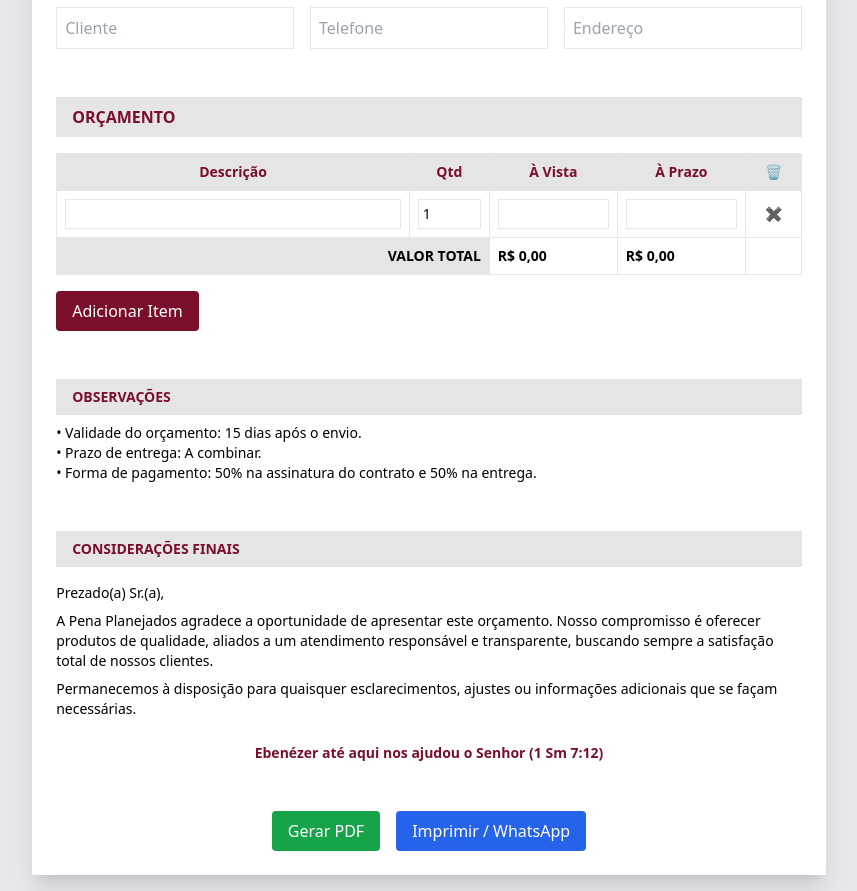
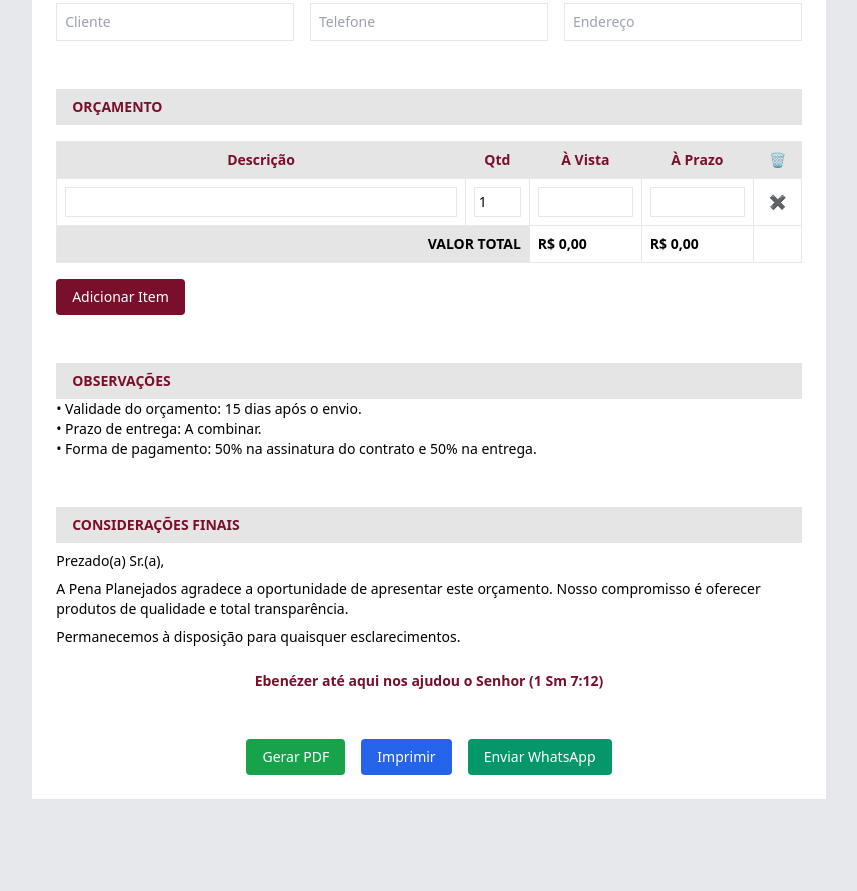
Before and after one commit to willianalves22/pena_planejados, a plain HTML site: page index.html in a window 1280 px wide. Shown: the part 365-1256 px from the top of the page, without its empty margins (211-1068 px from the left). After the commit the page ends 1180 px from the top, so only its background shows below. Drawn offline with nearby package versions, Linux system fonts and the light colour scheme.

Commit message:
Add files via upload

```diff
--- a/index.html
+++ b/index.html
@@ -5,16 +5,10 @@
 <meta name="viewport" content="width=device-width, initial-scale=1.0">
 <title>Orçamento | Pena Planejados</title>
 
-<!-- FAVICON -->
-<link rel="icon" type="image/png" href="favicon.png">
-
-<!-- PWA -->
+<link rel="icon" href="favicon.png">
 <link rel="manifest" href="manifest.json">
 
-<!-- Tailwind -->
 <script src="https://cdn.tailwindcss.com"></script>
-
-<!-- PDF -->
 <script src="https://cdnjs.cloudflare.com/ajax/libs/html2pdf.js/0.10.1/html2pdf.bundle.min.js"></script>
 
 <script>
@@ -31,25 +25,45 @@
 </script>
 
 <style>
+/* ================= IMPRESSÃO PROFISSIONAL ================= */
+@page {
+  size: A4;
+  margin: 10mm;
+}
+
 @media print {
-  body { background: white; }
+  body {
+    background: white;
+  }
+
+  .nao-imprimir {
+    display: none !important;
+  }
+
+  table, tr, td, th {
+    page-break-inside: avoid !important;
+  }
+
+  section {
+    break-inside: avoid;
+  }
 }
-input:disabled, textarea:disabled {
+
+input:disabled {
   background-color: #f3f4f6;
 }
 </style>
 </head>
 
-<body class="bg-gray-200 p-4 flex justify-center">
+<body class="bg-gray-200 flex justify-center p-4">
 
-<!-- CONTAINER A4 -->
-<div id="orcamento" class="bg-white w-[210mm] min-h-[297mm] shadow-xl">
+<div id="orcamento" class="bg-white w-[210mm] min-h-[297mm] text-sm">
 
 <!-- CABEÇALHO -->
 <header class="flex justify-between items-center p-6 border-b-4 border-vinho">
-  <img src="logo.png" class="w-56 object-contain" alt="Pena Planejados">
+  <img src="logo.png" class="w-56">
 
-  <div class="text-right text-sm">
+  <div class="text-right">
     <p>Rua do Hospital s/n Santa Amélia – Posto da Mata – BA</p>
     <p><strong>Responsáveis:</strong> Flávio Pena e Gilmária Pena</p>
     <p><strong>Contato:</strong> (73) 99959-4928 / (73) 99999-2026</p>
@@ -57,10 +71,9 @@
   </div>
 </header>
 
-<!-- DADOS PESSOAIS -->
+<!-- DADOS -->
 <section class="p-6">
   <h2 class="bg-cinza text-vinho font-bold px-4 py-2">DADOS PESSOAIS</h2>
-
   <div class="grid grid-cols-3 gap-4 mt-4">
     <input class="campo border p-2" placeholder="Cliente">
     <input class="campo border p-2" placeholder="Telefone">
@@ -72,14 +85,14 @@
 <section class="p-6">
   <h2 class="bg-cinza text-vinho font-bold px-4 py-2">ORÇAMENTO</h2>
 
-  <table class="w-full border mt-4 text-sm">
+  <table class="w-full border mt-4">
     <thead class="bg-cinza text-vinho">
       <tr>
         <th class="border p-2">Descrição</th>
-        <th class="border p-2 w-20">Qtd</th>
-        <th class="border p-2 w-32">À Vista</th>
-        <th class="border p-2 w-32">À Prazo</th>
-        <th class="border p-2 w-14">🗑</th>
+        <th class="border p-2 w-16">Qtd</th>
+        <th class="border p-2 w-28">À Vista</th>
+        <th class="border p-2 w-28">À Prazo</th>
+        <th class="border p-2 w-12 nao-imprimir">🗑</th>
       </tr>
     </thead>
 
@@ -90,118 +103,111 @@
         <td colspan="2" class="border p-2 text-right font-bold bg-cinza">VALOR TOTAL</td>
         <td id="totalVista" class="border p-2 font-bold">R$ 0,00</td>
         <td id="totalPrazo" class="border p-2 font-bold">R$ 0,00</td>
-        <td class="border"></td>
+        <td class="border nao-imprimir"></td>
       </tr>
     </tfoot>
   </table>
 
-  <button onclick="adicionarLinha()" class="mt-4 bg-vinho text-white px-4 py-2 rounded">
+  <button onclick="addLinha()" class="nao-imprimir mt-4 bg-vinho text-white px-4 py-2 rounded">
     Adicionar Item
   </button>
 </section>
 
 <!-- OBSERVAÇÕES -->
-<section class="p-6 text-sm">
+<section class="p-6">
   <h2 class="bg-cinza text-vinho font-bold px-4 py-2">OBSERVAÇÕES</h2>
-  <p class="mt-2">• Validade do orçamento: 15 dias após o envio.</p>
+  <p>• Validade do orçamento: 15 dias após o envio.</p>
   <p>• Prazo de entrega: A combinar.</p>
   <p>• Forma de pagamento: 50% na assinatura do contrato e 50% na entrega.</p>
 </section>
 
-<!-- CONSIDERAÇÕES FINAIS (COMPLETAS) -->
-<section class="p-6 text-sm">
+<!-- CONSIDERAÇÕES -->
+<section class="p-6">
   <h2 class="bg-cinza text-vinho font-bold px-4 py-2">CONSIDERAÇÕES FINAIS</h2>
-
-  <p class="mt-4">
-    Prezado(a) Sr.(a),
-  </p>
-
+  <p class="mt-2">Prezado(a) Sr.(a),</p>
   <p class="mt-2">
     A Pena Planejados agradece a oportunidade de apresentar este orçamento.
-    Nosso compromisso é oferecer produtos de qualidade, aliados a um atendimento
-    responsável e transparente, buscando sempre a satisfação total de nossos clientes.
+    Nosso compromisso é oferecer produtos de qualidade e total transparência.
   </p>
-
   <p class="mt-2">
-    Permanecemos à disposição para quaisquer esclarecimentos, ajustes ou informações
-    adicionais que se façam necessárias.
+    Permanecemos à disposição para quaisquer esclarecimentos.
   </p>
-
   <p class="mt-6 text-center font-bold text-vinho">
     Ebenézer até aqui nos ajudou o Senhor (1 Sm 7:12)
   </p>
 </section>
 
 <!-- BOTÕES -->
-<div class="flex justify-center gap-4 p-6">
+<div class="nao-imprimir flex justify-center gap-4 p-6">
   <button onclick="gerarPDF()" class="bg-green-600 text-white px-4 py-2 rounded">
     Gerar PDF
   </button>
-
-  <button onclick="window.print()" class="bg-blue-600 text-white px-4 py-2 rounded">
-    Imprimir / WhatsApp
+  <button onclick="imprimir()" class="bg-blue-600 text-white px-4 py-2 rounded">
+    Imprimir
+  </button>
+  <button onclick="compartilhar()" class="bg-emerald-600 text-white px-4 py-2 rounded">
+    Enviar WhatsApp
   </button>
 </div>
 
 </div>
 
-<!-- SCRIPT -->
 <script>
-// Data
-document.getElementById('dataAtual').innerText =
-  new Date().toLocaleDateString('pt-BR')
+dataAtual.innerText = new Date().toLocaleDateString('pt-BR')
 
-// Adicionar linha
-function adicionarLinha(){
+function addLinha(){
   const tr = document.createElement('tr')
   tr.innerHTML = `
     <td class="border p-2"><input class="campo w-full border p-1"></td>
-    <td class="border p-2"><input type="number" value="1" min="1" class="campo w-full border p-1 qtd"></td>
+    <td class="border p-2"><input type="number" value="1" class="campo w-full border p-1 qtd"></td>
     <td class="border p-2"><input type="number" step="0.01" class="campo w-full border p-1 vista"></td>
     <td class="border p-2"><input type="number" step="0.01" class="campo w-full border p-1 prazo"></td>
-    <td class="border p-2 text-center">
-      <button onclick="removerLinha(this)" class="text-red-600 font-bold">✖</button>
+    <td class="border p-2 text-center nao-imprimir">
+      <button onclick="this.closest('tr').remove();calc()" class="text-red-600">✖</button>
     </td>
   `
   itens.appendChild(tr)
-  tr.querySelectorAll('input').forEach(i => i.addEventListener('input', calcularTotais))
+  tr.querySelectorAll('input').forEach(i => i.oninput = calc)
 }
 
-// Remover linha
-function removerLinha(btn){
-  btn.closest('tr').remove()
-  calcularTotais()
-}
-
-// Totais
-function calcularTotais(){
-  let v = 0, p = 0
-  document.querySelectorAll('#itens tr').forEach(tr => {
-    const qtd = +tr.querySelector('.qtd').value || 0
-    v += qtd * (+tr.querySelector('.vista').value || 0)
-    p += qtd * (+tr.querySelector('.prazo').value || 0)
+function calc(){
+  let v=0,p=0
+  document.querySelectorAll('#itens tr').forEach(tr=>{
+    const q = +tr.querySelector('.qtd').value || 0
+    v += q * (+tr.querySelector('.vista').value || 0)
+    p += q * (+tr.querySelector('.prazo').value || 0)
   })
   totalVista.innerText = v.toLocaleString('pt-BR',{style:'currency',currency:'BRL'})
   totalPrazo.innerText = p.toLocaleString('pt-BR',{style:'currency',currency:'BRL'})
 }
 
-// PDF AJUSTÁVEL + BLOQUEIO
 function gerarPDF(){
-  document.querySelectorAll('.campo').forEach(c => c.disabled = true)
-
+  document.querySelectorAll('.campo').forEach(c=>c.disabled=true)
   html2pdf().set({
-    filename: 'orcamento-pena-planejados.pdf',
-    margin: 8,
-    image: { type: 'jpeg', quality: 0.98 },
-    html2canvas: { scale: 2, useCORS: true },
-    jsPDF: { unit: 'mm', format: 'a4', orientation: 'portrait' }
-  }).from(document.getElementById('orcamento')).save()
+    filename:'orcamento-pena-planejados.pdf',
+    margin:10,
+    html2canvas:{scale:2},
+    jsPDF:{format:'a4'}
+  }).from(orcamento).save()
 }
 
-// Linha inicial
-adicionarLinha()
+function imprimir(){
+  window.print()
+}
 
-// Service Worker
+function compartilhar(){
+  if (navigator.share) {
+    navigator.share({
+      title: 'Orçamento Pena Planejados',
+      text: 'Segue o orçamento conforme combinado.'
+    })
+  } else {
+    alert('Abra no celular para enviar pelo WhatsApp.')
+  }
+}
+
+addLinha()
+
 if ('serviceWorker' in navigator) {
   navigator.serviceWorker.register('service-worker.js')
 }
```
